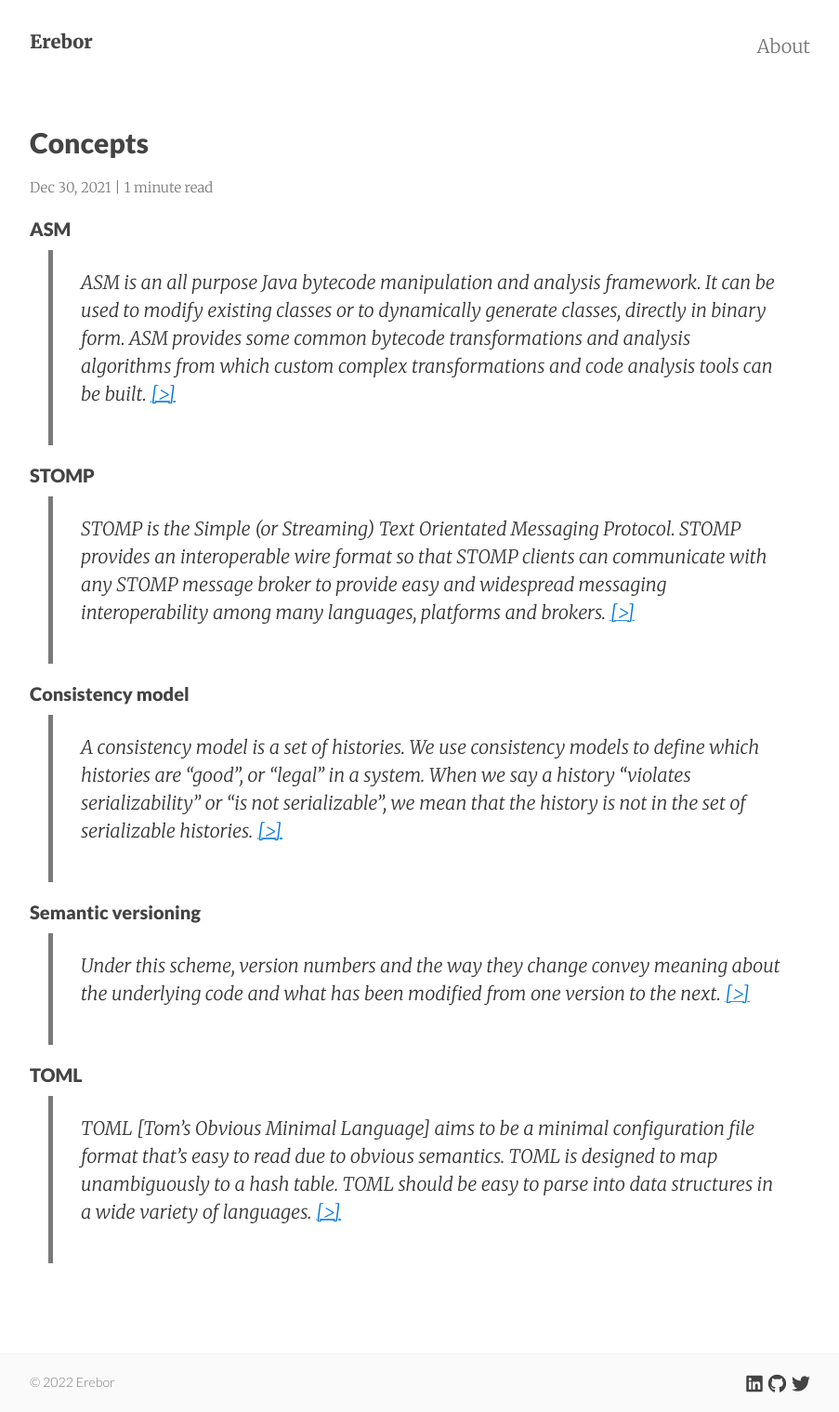
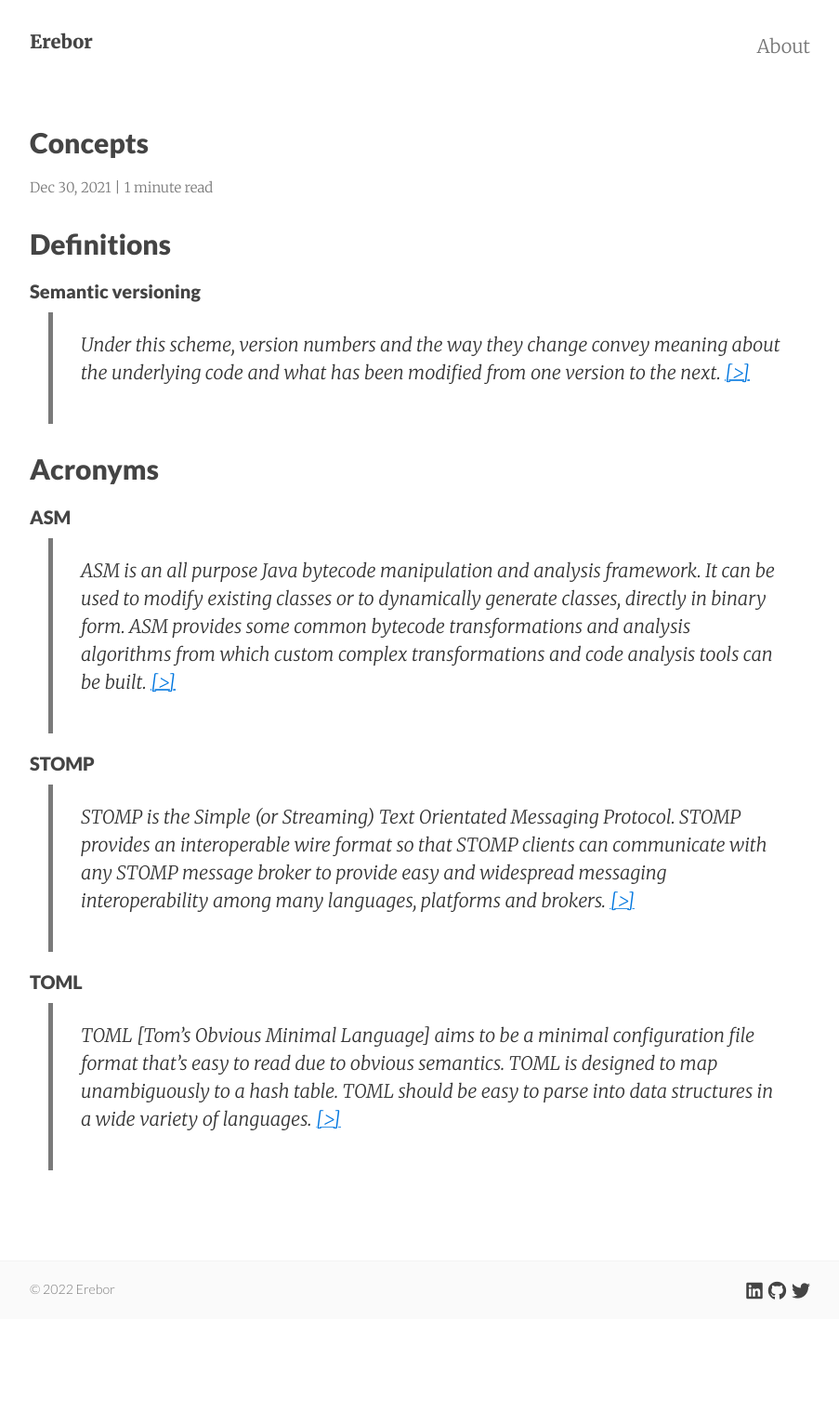
Before and after one commit to km3ll/km3ll.github.io, a Jekyll site: the page built from _posts/2021-12-30-concepts.md, in a window 1280 px wide. Shown: the whole page at 93% size, without its empty margins (188-1091 px from the left). Built offline with Jekyll 4.4.1, drawn with Linux system fonts in a browser that asks for light colours; nearby versions of some CDN libraries; after the commit the page ends 1419 px from its top, so only the background shows below that.

Commit message:
Split content into Definitions and Acronyms sections

```diff
--- a/_posts/2021-12-30-concepts.md
+++ b/_posts/2021-12-30-concepts.md
@@ -2,9 +2,17 @@
 layout: post
 title: Concepts
 date: 2021-12-30 12:03
-summary: Definitions and references
+summary: Definitions and Acronyms
 categories: jekyll mixyll
 ---
+
+## Definitions
+
+#### Semantic versioning
+
+> Under this scheme, version numbers and the way they change convey meaning about the underlying code and what has been modified from one version to the next. [[>]](https://semver.org/)
+
+## Acronyms
 
 #### ASM
 
@@ -14,14 +22,6 @@ categories: jekyll mixyll
 
 > STOMP is the Simple (or Streaming) Text Orientated Messaging Protocol. STOMP provides an interoperable wire format so that STOMP clients can communicate with any STOMP message broker to provide easy and widespread messaging interoperability among many languages, platforms and brokers. [[>]](https://stomp.github.io/)
 
-#### Consistency model
-
-> A consistency model is a set of histories. We use consistency models to define which histories are “good”, or “legal” in a system. When we say a history “violates serializability” or “is not serializable”, we mean that the history is not in the set of serializable histories. [[>]](https://jepsen.io/consistency)
-
-#### Semantic versioning
-
-> Under this scheme, version numbers and the way they change convey meaning about the underlying code and what has been modified from one version to the next. [[>]](https://semver.org/)
-
 #### TOML
 
 > TOML [Tom's Obvious Minimal Language] aims to be a minimal configuration file format that's easy to read due to obvious semantics. TOML is designed to map unambiguously to a hash table. TOML should be easy to parse into data structures in a wide variety of languages. [[>]](https://toml.io/en/)
```
